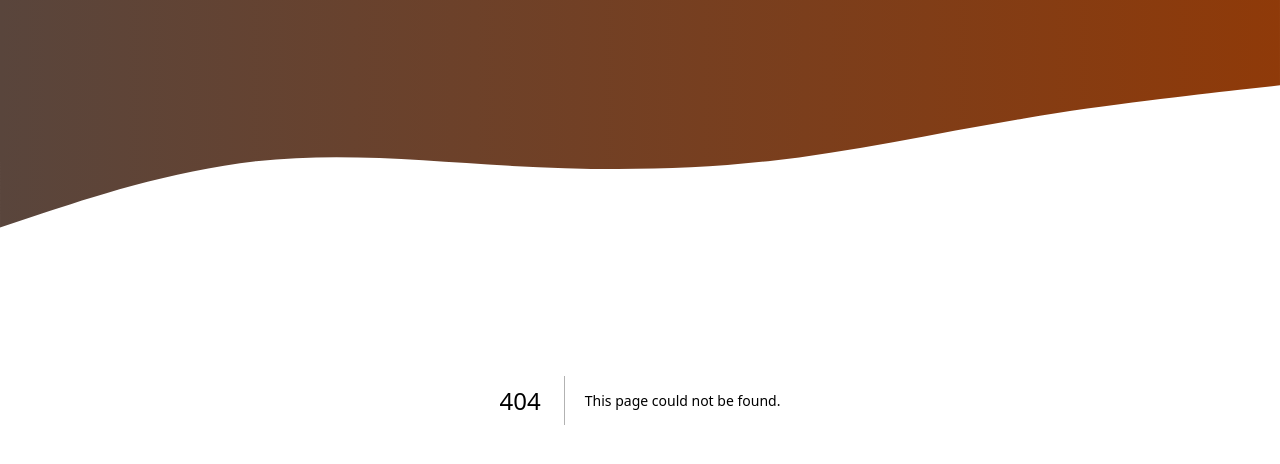
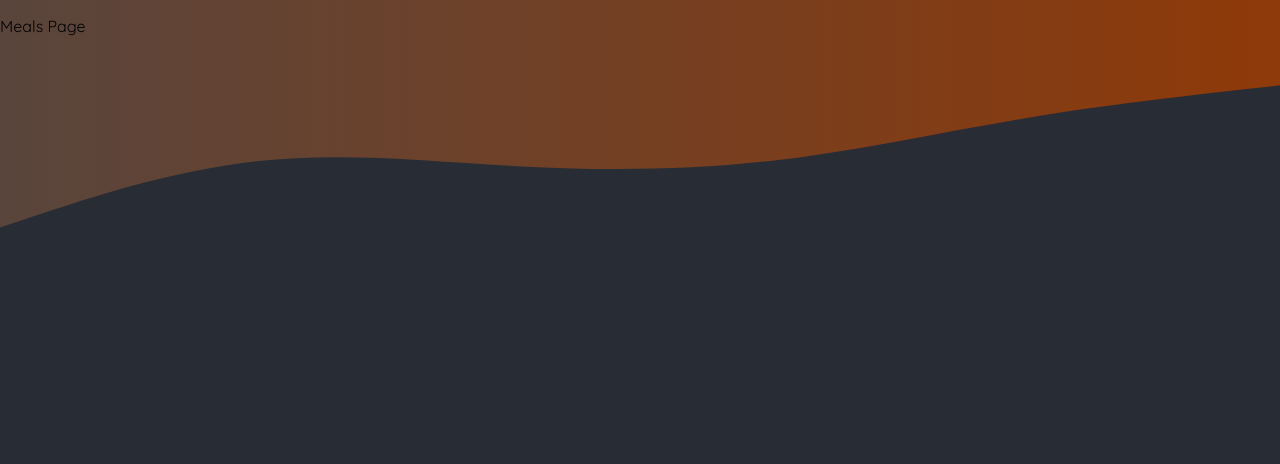
Before and after one commit to Sherry90/2024-next.js14-app-router-2-Foodies, a Next.js app: page /meals in a window 1280 px wide. Before the commit this address had no page. Shown: the top 464 px of the page. Built offline with nearby package versions, Linux system fonts and the light colour scheme.

Commit message:
add: meals page

```diff
--- /dev/null
+++ b/app/meals/page.js
@@ -0,0 +1,5 @@
+const MealsPage = () => {
+  return <p>Meals Page</p>
+}
+
+export default MealsPage;
```
